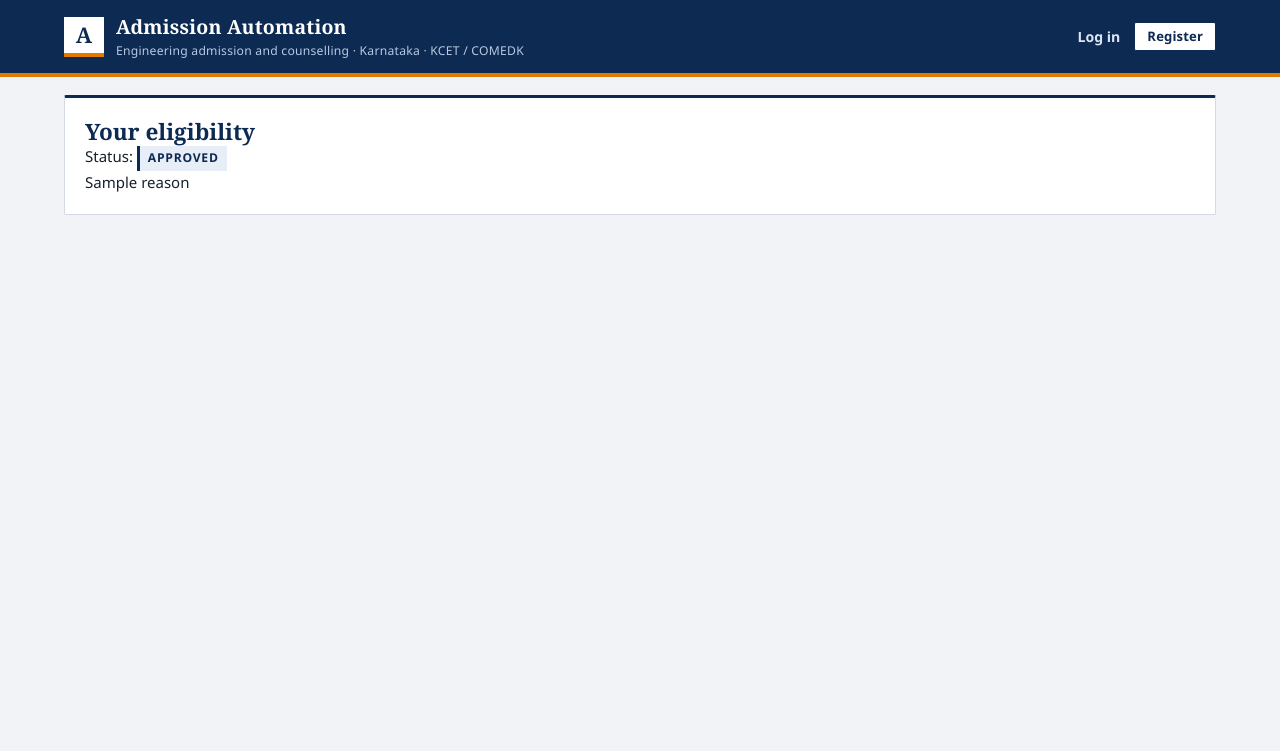
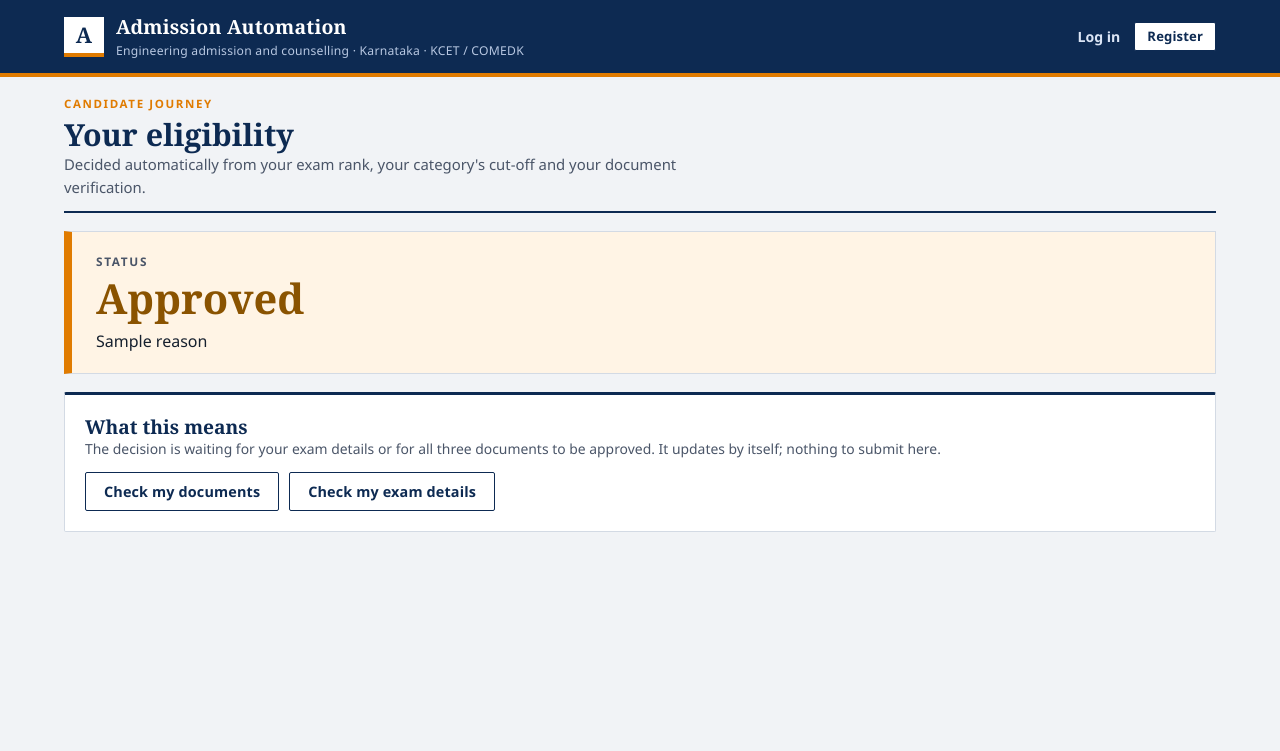
Before and after one commit to Gagan-1718/SE-Team5-Admission-Automation, a Python web app: template templates/eligibility/status.html in a window 1280 px wide. Shown: the top 751 px of the page. Run offline with Jinja, Linux system fonts and the light colour scheme; the template is opened without the code that fills it: most values are stand-ins (such as "Sample title", 1, 10 or a date in 2020).

Commit message:
feat(ui): eligibility page shows a clear status and what to do next (R1-7)

```diff
--- a/templates/eligibility/status.html
+++ b/templates/eligibility/status.html
@@ -1,11 +1,24 @@
 {% extends "base.html" %}
-
+{% import "_ui.html" as ui %}
 {% block title %}Eligibility{% endblock %}
-
 {% block content %}
+{% call ui.page_header("Your eligibility", "Decided automatically from your exam rank, your category's cut-off and your document verification.", "Candidate journey") %}{% endcall %}
+{% set kind = "ok" if result.status == "Eligible" else "bad" if result.status == "Not Eligible" else "wait" %}
+<section class="status-panel {{ kind }}">
+  <div class="status-label">Status</div>
+  <div class="status-value">{{ result.status }}</div>
+  <p class="status-reason">{{ result.reason }}</p>
+</section>
 <section class="card">
-  <h1>Your eligibility</h1>
-  <p>Status: <span class="badge">{{ result.status }}</span></p>
-  <p>{{ result.reason }}</p>
+  <h2>What this means</h2>
+  {% if result.status == "Eligible" %}
+    <p class="hint">You can now fill and lock your college choices. Only eligible candidates with locked choices take part in the allotment.</p>
+    <div class="row" style="margin-top:12px"><a class="btn primary" href="/choices">Go to choice filling</a></div>
+  {% elif result.status == "Not Eligible" %}
+    <p class="hint">Your rank is above the cut-off for your category, or no rule exists for it, so you cannot take part in this allotment cycle.</p>
+  {% else %}
+    <p class="hint">The decision is waiting for your exam details or for all three documents to be approved. It updates by itself; nothing to submit here.</p>
+    <div class="row" style="margin-top:12px"><a class="btn ghost" href="/documents">Check my documents</a><a class="btn ghost" href="{{ url_for('accounts.profile_page') }}">Check my exam details</a></div>
+  {% endif %}
 </section>
 {% endblock %}
```
